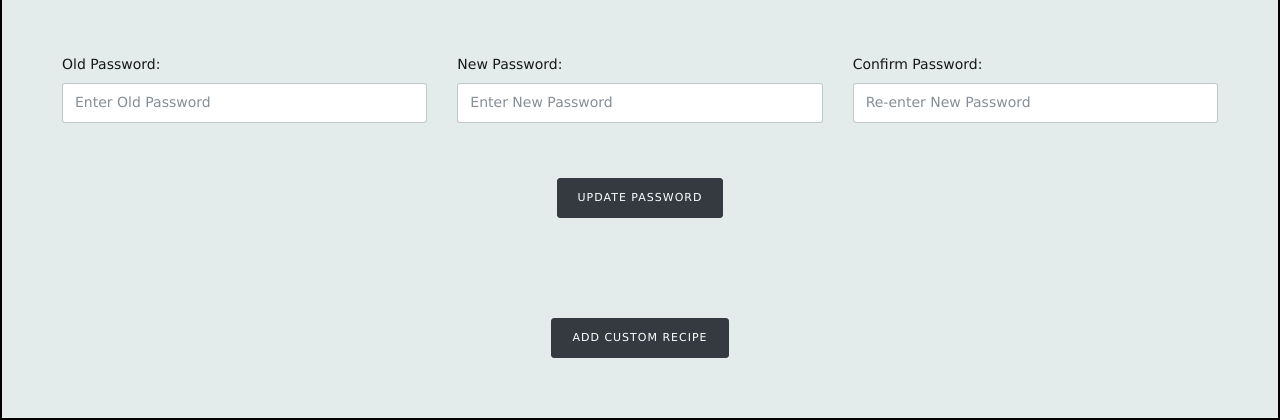
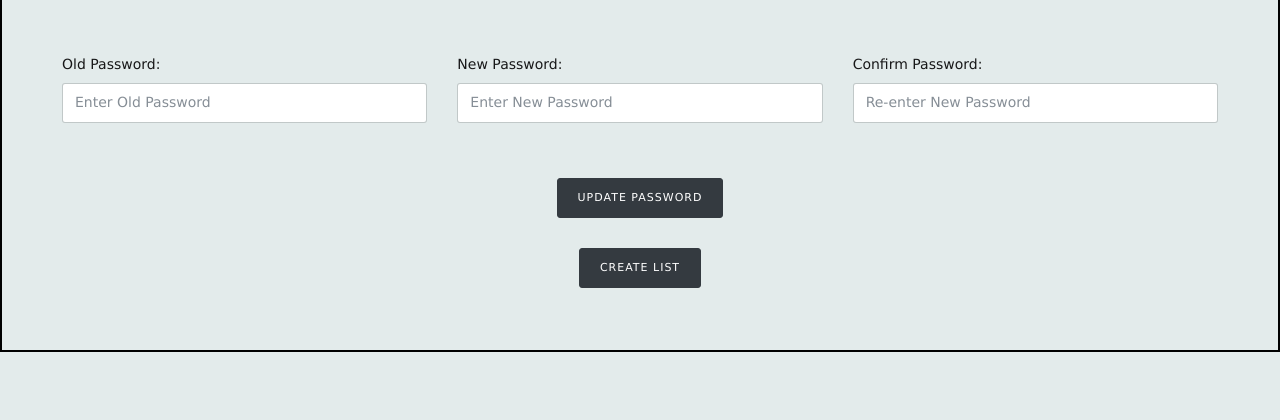
Before and after one commit to rushitkanani/cooking_robot, a PHP site: page /user_profile.php in a window 1280 px wide. Shown: the part 448-868 px from the top of the page. After the commit the page ends 800 px from the top, so only its background shows below. Run offline with PHP 8.4, Linux system fonts and the light colour scheme; the visitor is signed in with stand-in values (Sample User, id 1); data that the repository does not hold is empty; some web fonts are replaced.

Commit message:
Update user_profile.php

```diff
--- a/user_profile.php
+++ b/user_profile.php
@@ -82,13 +82,23 @@
                  <button class="btn btn-info btn-dark justify-content-center" id="update_password" >UPDATE PASSWORD</button>
                   </div>
 
-              <div class="form-layout-footer mg-t-100" style="text-align: center">
-                <button class="btn btn-info btn-dark justify-content-center" id="update_password" ><a href="add_custom_recipe.php" style="color: white;">ADD CUSTOM RECIPE</a></button>
-              </div>
+                 <!-- <div class="form-layout-footer mg-t-100" style="text-align: center">
+                 <button class="btn btn-info btn-dark justify-content-center"  ><a href="add_custom_recipe.php" style="color: white;">ADD CUSTOM RECIPE</a></button>
+                  </div> -->
                   </div>
                   </div><!-- form-layout-footer -->
+                </form>
+              </div><!-- row -->
+              <form method="GET" action= 'createlist.php'>
+                <div class="form-layout-footer" style="text-align: center">
+                <button class="btn btn-info btn-dark justify-content-center" >Create List</button>
+                </div>
 
-
+                <!-- <div class="form-layout-footer mg-t-100" style="text-align: center">
+                <button class="btn btn-info btn-dark justify-content-center"  ><a href="add_custom_recipe.php" style="color: white;">ADD CUSTOM RECIPE</a></button>
+                </div> -->
+                </div>
+              </form>
 </body>
 
 
```
Lines whose indentation alone changed are shown as unchanged.
